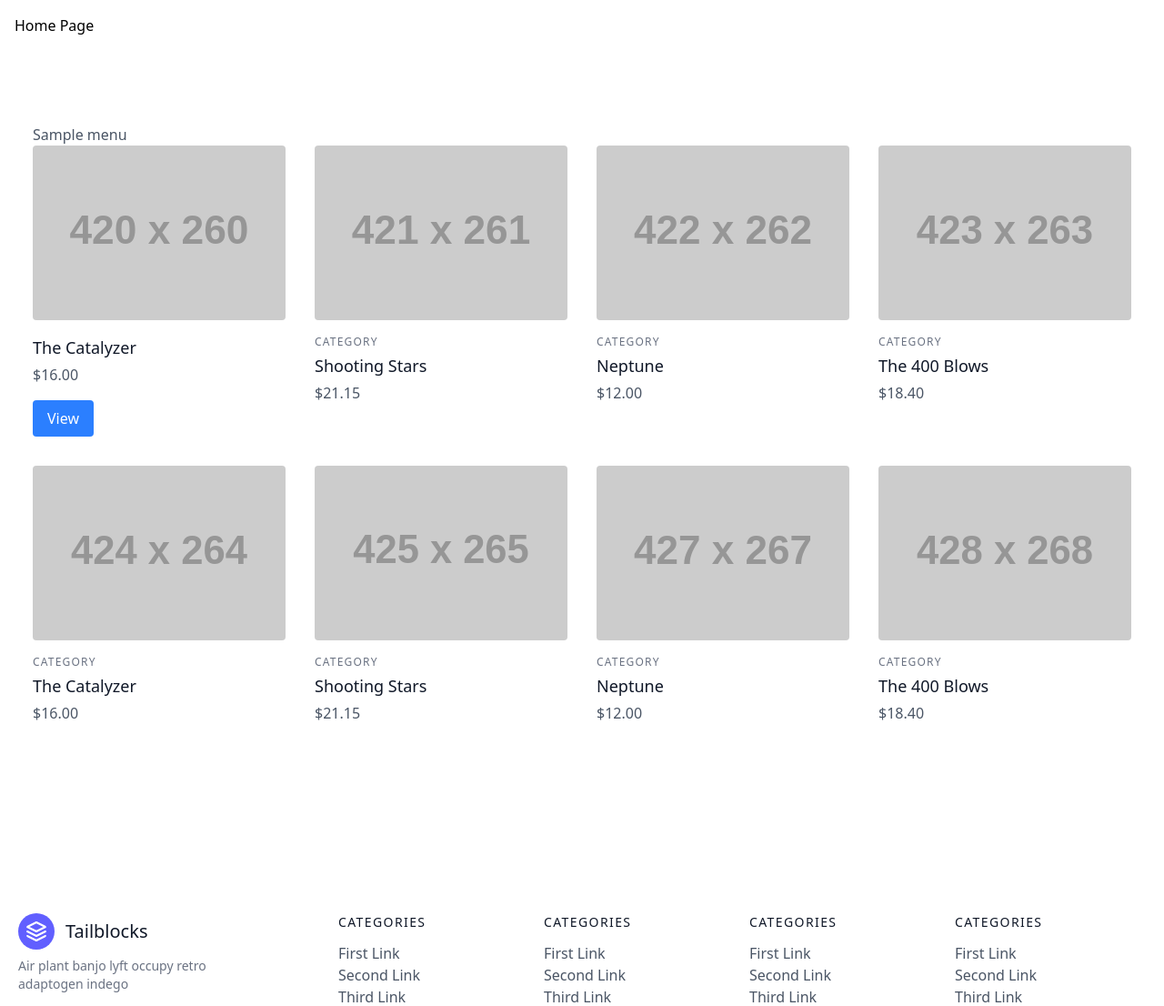
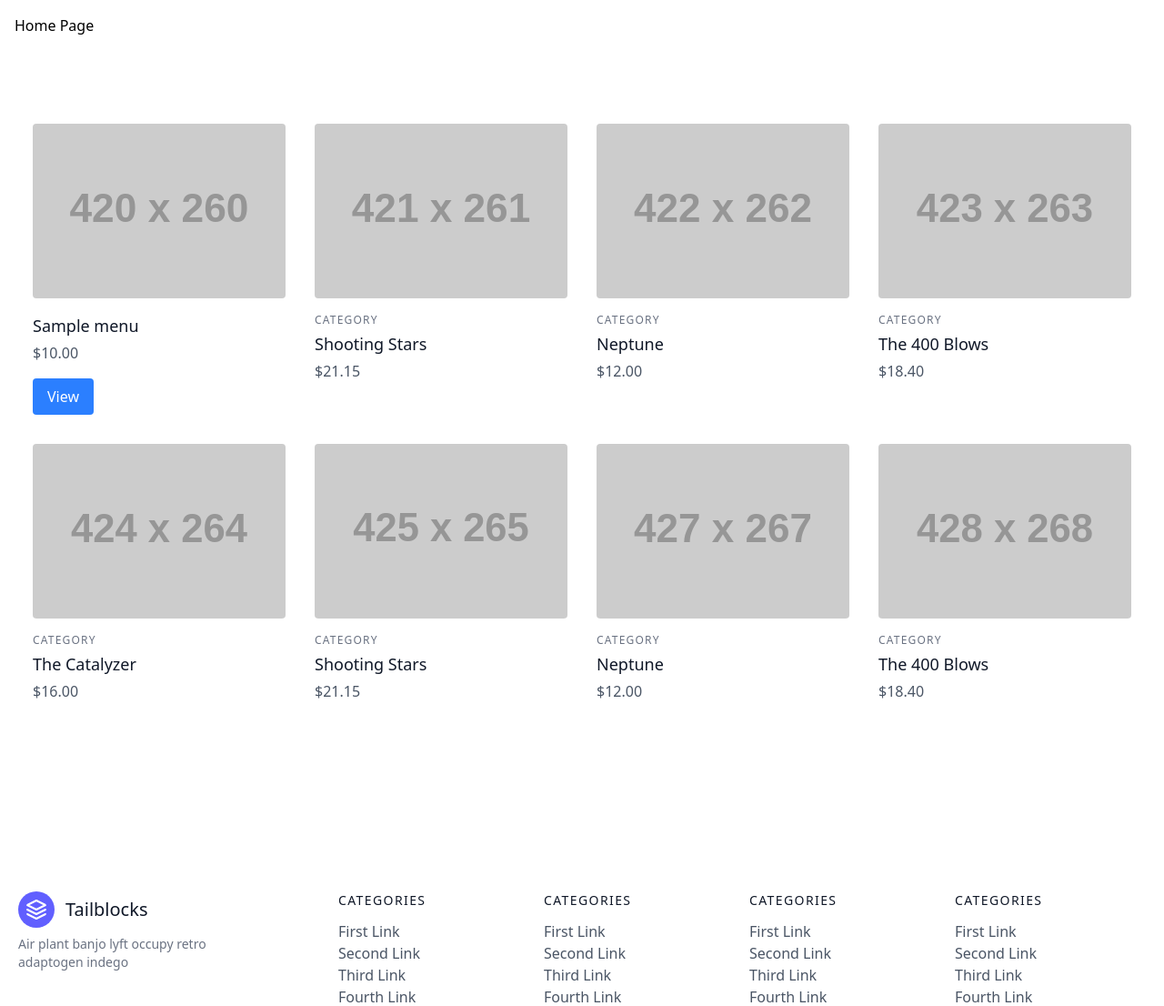
Before and after one commit to SyedMuhammadIzaan/FastFoodRestaurantChatbot, a Flask app: page / in a window 1280 px wide. Shown: the part 84-1190 px from the top of the page at 91% size. Run offline with Flask 3, Linux system fonts and the light colour scheme; tables that the repository leaves empty hold one stand-in row (values such as "Sample post"); some libraries are stand-ins or nearby versions.

Commit message:
create route for category to show all categories in mani page

```diff
--- a/app/templates/components/card.html
+++ b/app/templates/components/card.html
@@ -1,21 +1,20 @@
 <section class="text-gray-600 body-font">
     <div class="container px-5 py-24 mx-auto">
-        {% for menu in menus %}
-            <h1>{{ menu.name }}</h1>
-        {% endfor %}
         <div class="flex flex-wrap -m-4">
+            {% for menu in menus %}
             <div class="lg:w-1/4 md:w-1/2 p-4 w-full">
                 <a class="block relative h-48 rounded overflow-hidden">
                     <img alt="ecommerce" class="object-cover object-center w-full h-full block"
                         src="https://dummyimage.com/420x260">
                 </a>
                 <div class="mt-4">
-                    <h2 class="text-gray-900 title-font text-lg font-medium">The Catalyzer</h2>
-                    <p class="mt-1">$16.00</p>
+                    <h2 class="text-gray-900 title-font text-lg font-medium">{{menu.name}}</h2>
+                    <p class="mt-1">${{ "%.2f"|format(menu.price) }}</p>
                     <button
                         class="flex items-center mt-4 bg-blue-500 text-white py-2 px-4 rounded hover:bg-blue-600">View</button>
                 </div>
             </div>
+            {% endfor %}
             <div class="lg:w-1/4 md:w-1/2 p-4 w-full">
                 <a class="block relative h-48 rounded overflow-hidden">
                     <img alt="ecommerce" class="object-cover object-center w-full h-full block"
```
